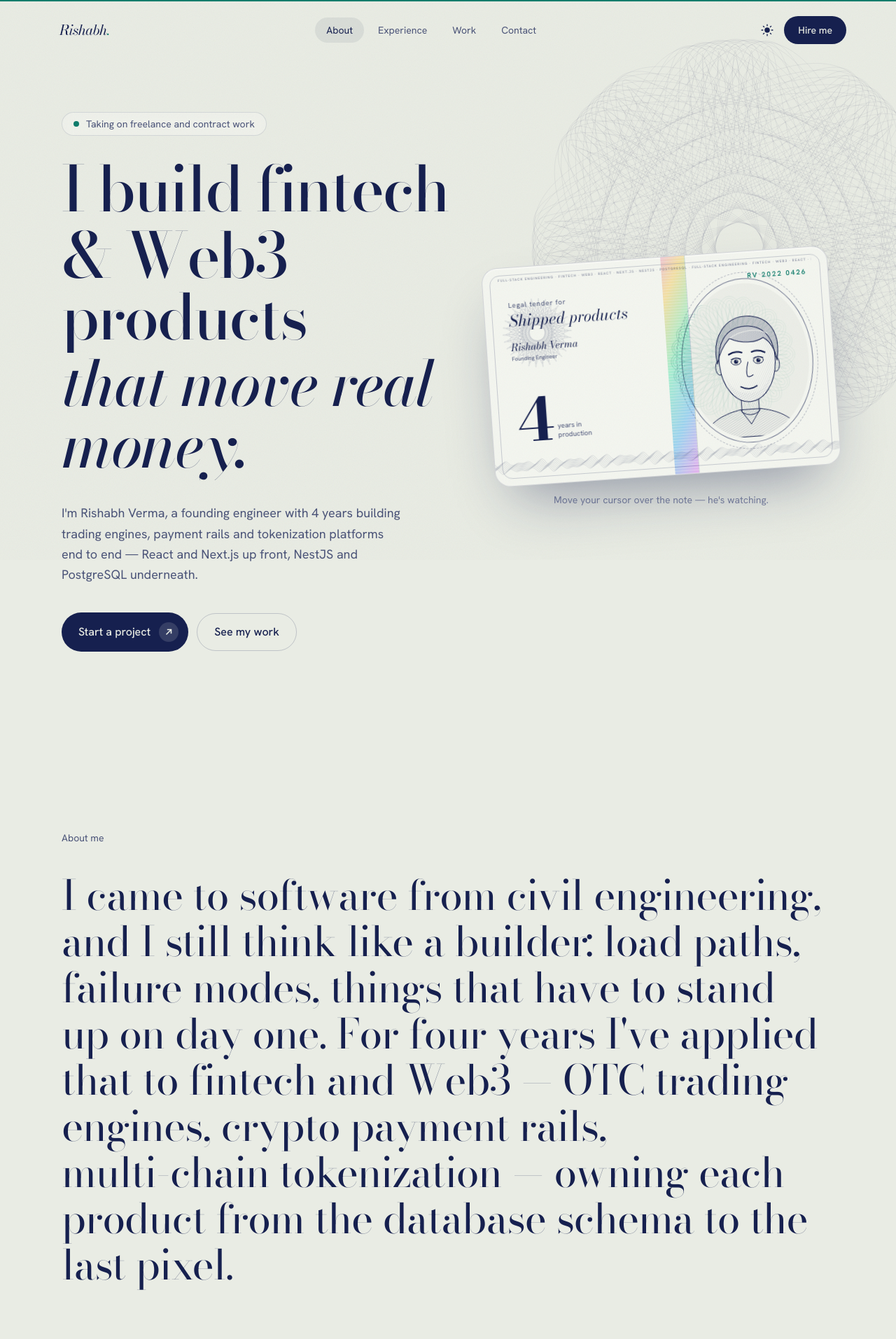
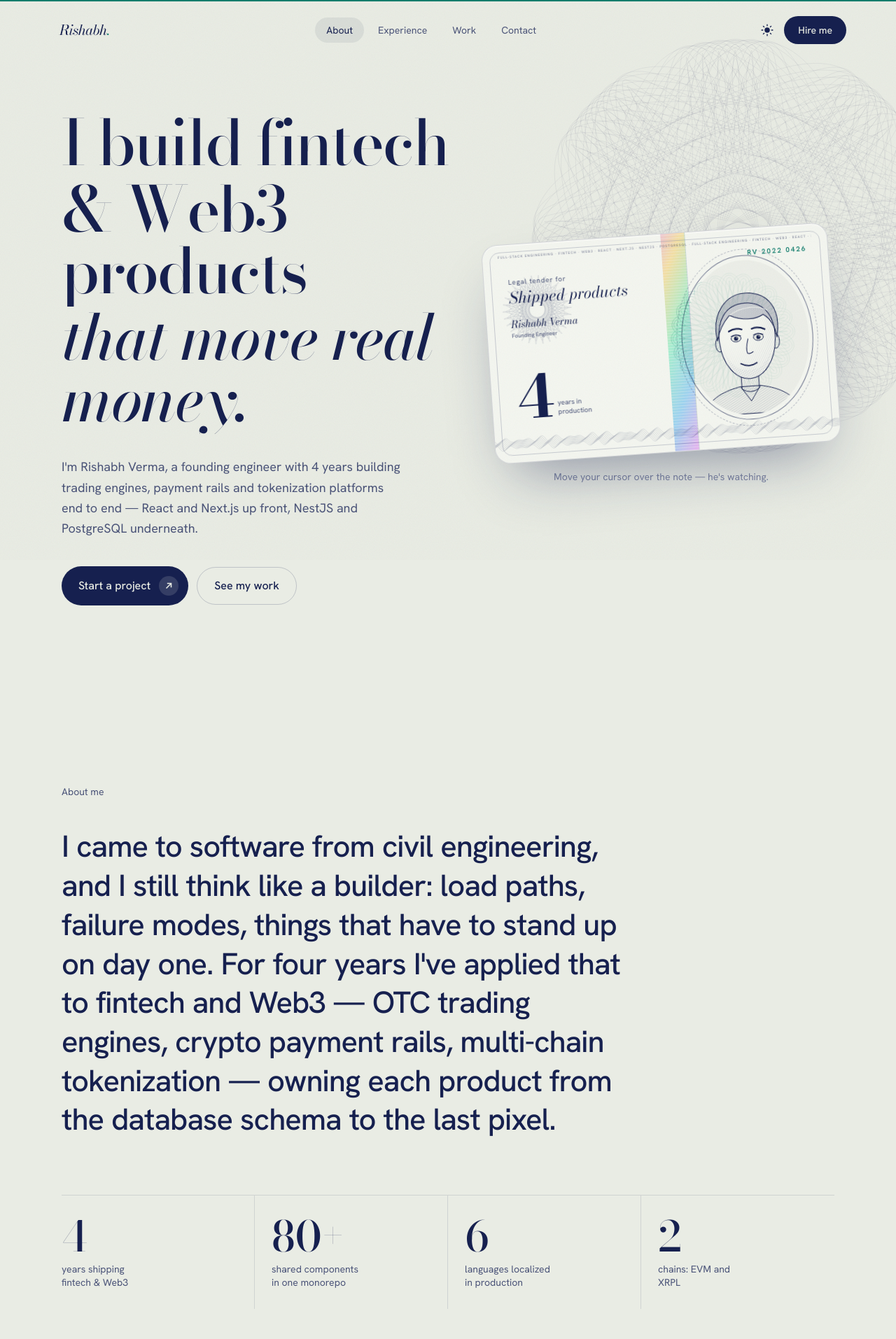
Before and after one commit to rvrishabh/MyPortfolio, a React (Vite) app: page / in a window 1280 px wide. Shown: the top 1913 px of the page at 70% size. Built offline with nearby package versions, Linux system fonts and the light colour scheme.

Commit message:
Update meta descriptions and improve text clarity across components

```diff
--- a/index.html
+++ b/index.html
@@ -6,7 +6,7 @@
     <title>Rishabh Verma — Full-stack engineer for fintech &amp; Web3</title>
     <meta
       name="description"
-      content="Rishabh Verma — Founding Engineer with 4 years shipping fintech and Web3 products full-stack, web and mobile. Available for freelance work."
+      content="Rishabh Verma — Founding Engineer with 4 years shipping fintech and Web3 products full-stack, web and mobile."
     />
     <meta name="theme-color" content="#E9ECE4" media="(prefers-color-scheme: light)" />
     <meta name="theme-color" content="#0B1028" media="(prefers-color-scheme: dark)" />
--- a/src/components/About.tsx
+++ b/src/components/About.tsx
@@ -3,7 +3,7 @@ import { useEffect, useRef, useState } from "react";
 import { about, education, highlights } from "../data";
 
 function Word({ children, progress, range }: { children: string; progress: MotionValue<number>; range: [number, number] }) {
-  const opacity = useTransform(progress, range, [0.14, 1]);
+  const opacity = useTransform(progress, range, [0.2, 1]);
   return (
     <motion.span style={{ opacity }} className="mr-[0.25em] inline-block">
       {children}
@@ -44,7 +44,7 @@ export function About() {
         <h2 className="mb-10 text-sm text-ink-soft">About me</h2>
         <p
           ref={ref}
-          className="max-w-[22ch] font-display text-[clamp(1.9rem,4.6vw,3.7rem)] leading-[1.12] tracking-[-0.015em] sm:max-w-[26ch] lg:max-w-none"
+          className="max-w-[30ch] text-[clamp(1.55rem,3.4vw,2.75rem)] font-medium leading-[1.28] tracking-[-0.022em] lg:max-w-[34ch]"
         >
           {words.map((w, i) => (
             <Word key={i} progress={scrollYProgress} range={[i / words.length, (i + 1) / words.length]}>
--- a/src/components/Contact.tsx
+++ b/src/components/Contact.tsx
@@ -67,8 +67,8 @@ export function Contact() {
         <div className="mt-14 flex flex-col gap-12 md:flex-row md:items-center md:justify-between">
           <div className="max-w-[44ch]">
             <p className="text-lg leading-relaxed text-ink-soft">
-              I take on freelance and contract work in fintech and Web3: full-stack builds, frontend architecture or backend
-              systems. My hours overlap well with Europe, the UK and the Middle East.
+              I work on fintech and Web3 products: full-stack builds, frontend architecture and backend systems. My hours
+              overlap well with Europe, the UK and the Middle East.
             </p>
 
             <div className="mt-8 flex flex-wrap items-center gap-3">
--- a/src/components/Experience.tsx
+++ b/src/components/Experience.tsx
@@ -29,8 +29,8 @@ function Entry({ role, index }: { role: Role; index: number }) {
         <span className="mx-2 text-ink/20">/</span>
         {role.where}
       </p>
-      <h3 className="mt-3 font-display text-[clamp(1.7rem,3.4vw,2.6rem)] leading-tight">
-        {role.title} <span className="italic text-accent">at {role.company}</span>
+      <h3 className="mt-3 text-[clamp(1.4rem,2.6vw,2rem)] font-semibold leading-tight tracking-[-0.02em]">
+        {role.title} <span className="font-medium text-accent">at {role.company}</span>
       </h3>
       {role.context && <p className="mt-1 text-ink-soft">{role.context}</p>}
 
--- a/src/components/Hero.tsx
+++ b/src/components/Hero.tsx
@@ -31,19 +31,6 @@ export function Hero() {
 
       <div className="mx-auto grid max-w-6xl items-center gap-14 px-4 sm:px-6 lg:grid-cols-[1.15fr_1fr] lg:gap-10">
         <motion.div style={reduce ? undefined : { y: textY, opacity: fade }}>
-          <motion.p
-            initial={{ opacity: 0, y: 10 }}
-            animate={{ opacity: 1, y: 0 }}
-            transition={{ duration: 0.8, ease }}
-            className="mb-8 inline-flex items-center gap-2.5 rounded-full border border-rule bg-surface/60 px-4 py-1.5 text-sm text-ink-soft backdrop-blur"
-          >
-            <span className="relative flex h-2 w-2">
-              <span className="absolute inline-flex h-full w-full animate-ping rounded-full bg-accent opacity-60" />
-              <span className="relative inline-flex h-2 w-2 rounded-full bg-accent" />
-            </span>
-            Taking on freelance and contract work
-          </motion.p>
-
           <h1 className="font-display text-[clamp(2.6rem,7.2vw,5.6rem)] font-medium leading-[0.98] tracking-[-0.025em]">
             {lines.map((line, i) => (
               <span key={line} className="block overflow-hidden pb-[0.08em]">
--- a/src/components/Stack.tsx
+++ b/src/components/Stack.tsx
@@ -74,7 +74,7 @@ export function Stack() {
       <div className="mx-auto mt-16 grid max-w-6xl gap-10 px-4 sm:px-6 md:grid-cols-3">
         {stack.map((g) => (
           <div key={g.group}>
-            <h3 className="mb-4 font-display text-2xl italic">{g.group}</h3>
+            <h3 className="mb-4 text-lg font-semibold tracking-[-0.01em]">{g.group}</h3>
             <ul className="flex flex-wrap gap-2">
               {g.items.map((it) => (
                 <li key={it} className="rounded-full border border-rule px-3 py-1.5 text-sm text-ink-soft">
```
